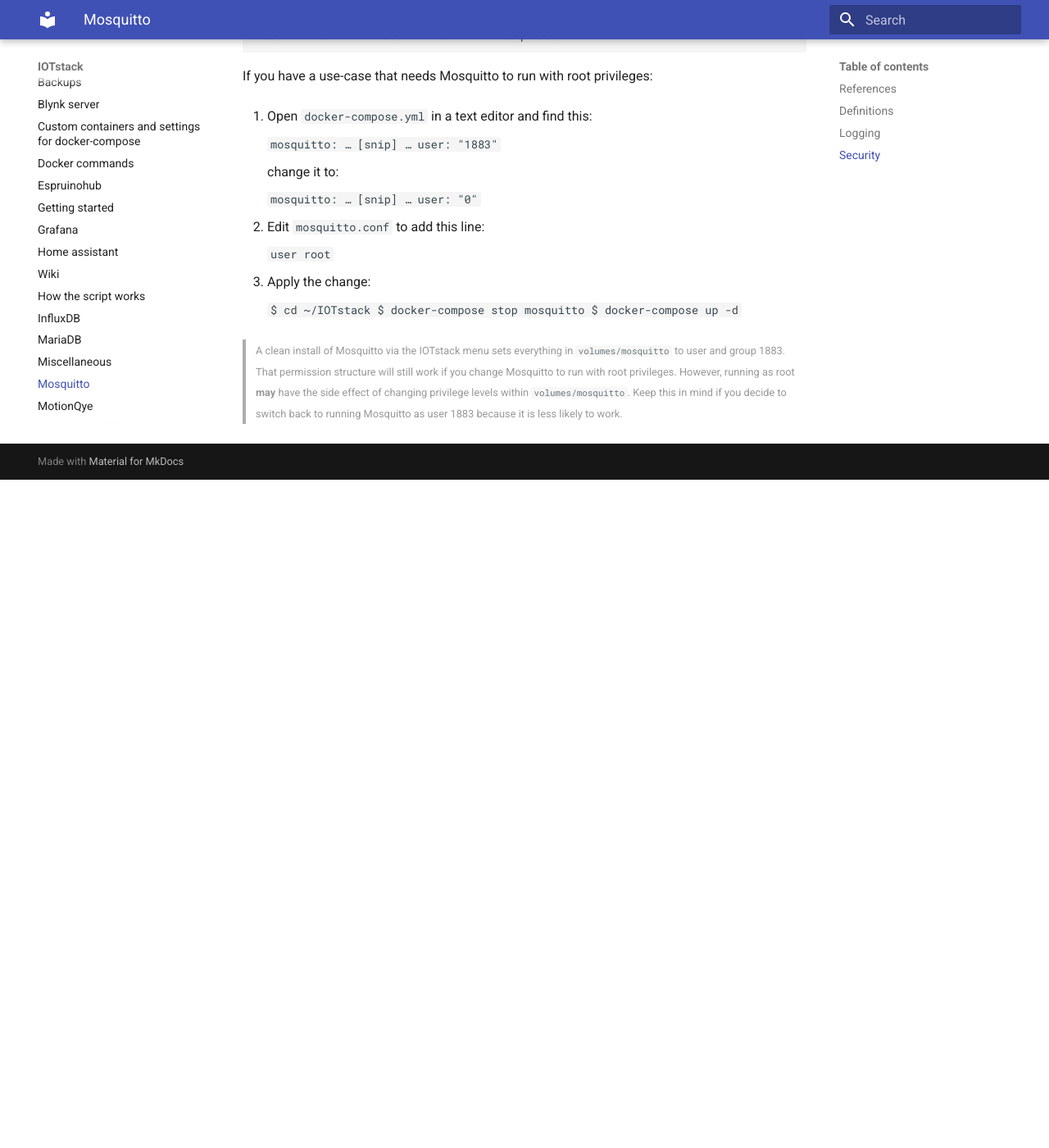
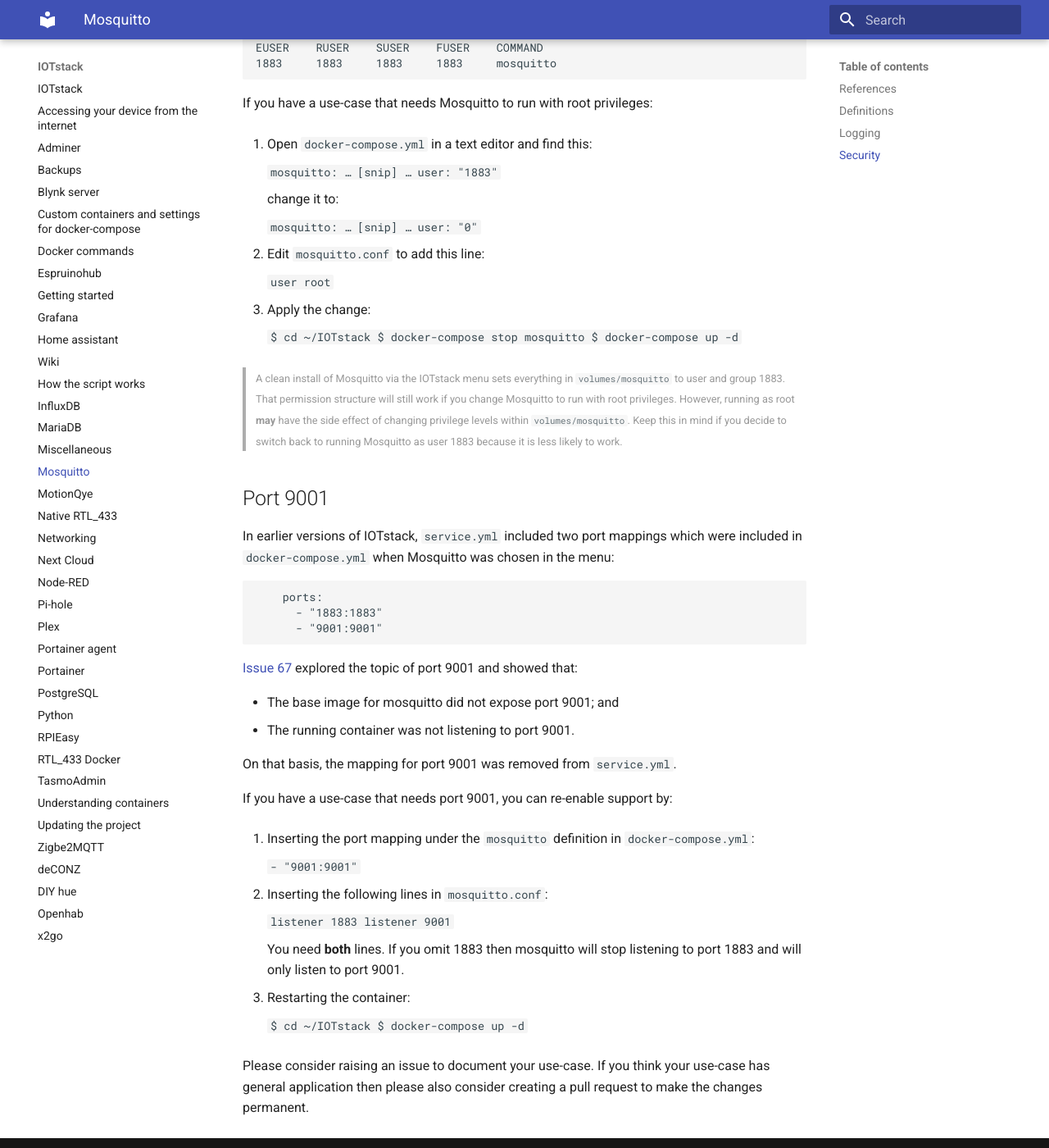
Before and after one commit to gcgarner/IOTstack, an MkDocs documentation site: the page built from docs/Mosquitto.md, in a window 1280 px wide and 1400 px high, scrolled down 2931 px. Shown: the whole window at 82% size. Built offline with MkDocs 1.6.1 and Material for MkDocs 9.7.7, drawn with Linux system fonts in a browser that asks for light colours; before the commit the page ends 3516 px from its top, so only the background shows below that; some of the changed text lies outside the part shown.

Commit message:
Mosquitto - remove port 9001 from template
Following on from issue #67, this PR:

1. Removes the definition of port 9001 from the Mosquitto template;

2. Adds discussion to the Mosquitto documentation explaining how to
support port 9001 *properly,* should the need arise.

````diff
--- a/docs/Mosquitto.md
+++ b/docs/Mosquitto.md
@@ -11,6 +11,7 @@
 - `docker-compose.yml` ⇒ ~/IOTstack/docker-compose.yml
 - `mosquitto.conf` ⇒ ~/IOTstack/services/mosquitto/mosquitto.conf
 - `mosquitto.log` ⇒ ~/IOTstack/volumes/mosquitto/log/mosquitto.log
+- `service.yml` ⇒ ~/IOTstack/.templates/mosquitto/service.yml
 - `volumes/mosquitto` ⇒ ~/IOTstack/volumes/mosquitto/
 
 ## Logging
@@ -166,3 +167,46 @@
 	```
 
 > <small>A clean install of Mosquitto via the IOTstack menu sets everything in `volumes/mosquitto` to user and group 1883. That permission structure will still work if you change Mosquitto to run with root privileges. However, running as root **may** have the side effect of changing privilege levels within `volumes/mosquitto`. Keep this in mind if you decide to switch back to running Mosquitto as user 1883 because it is less likely to work.</small>
+
+## Port 9001
+
+In earlier versions of IOTstack, `service.yml` included two port mappings which were included in `docker-compose.yml` when Mosquitto was chosen in the menu:
+
+```
+    ports:
+      - "1883:1883"
+      - "9001:9001"
+```
+
+[Issue 67](https://github.com/SensorsIot/IOTstack/issues/67) explored the topic of port 9001 and showed that:
+
+* The base image for mosquitto did not expose port 9001; and
+* The running container was not listening to port 9001.
+
+On that basis, the mapping for port 9001 was removed from `service.yml`.
+
+If you have a use-case that needs port 9001, you can re-enable support by:
+
+1. Inserting the port mapping under the `mosquitto` definition in `docker-compose.yml`:
+
+	```
+	       - "9001:9001"
+	```
+
+2. Inserting the following lines in `mosquitto.conf`:
+
+	```
+	listener 1883
+	listener 9001
+	```
+
+	You need **both** lines. If you omit 1883 then mosquitto will stop listening to port 1883 and will only listen to port 9001.
+
+3. Restarting the container:
+
+	```
+	$ cd ~/IOTstack
+	$ docker-compose up -d
+	```
+
+Please consider raising an issue to document your use-case. If you think your use-case has general application then please also consider creating a pull request to make the changes permanent.
````
Also changed, not shown: 1 other file.
